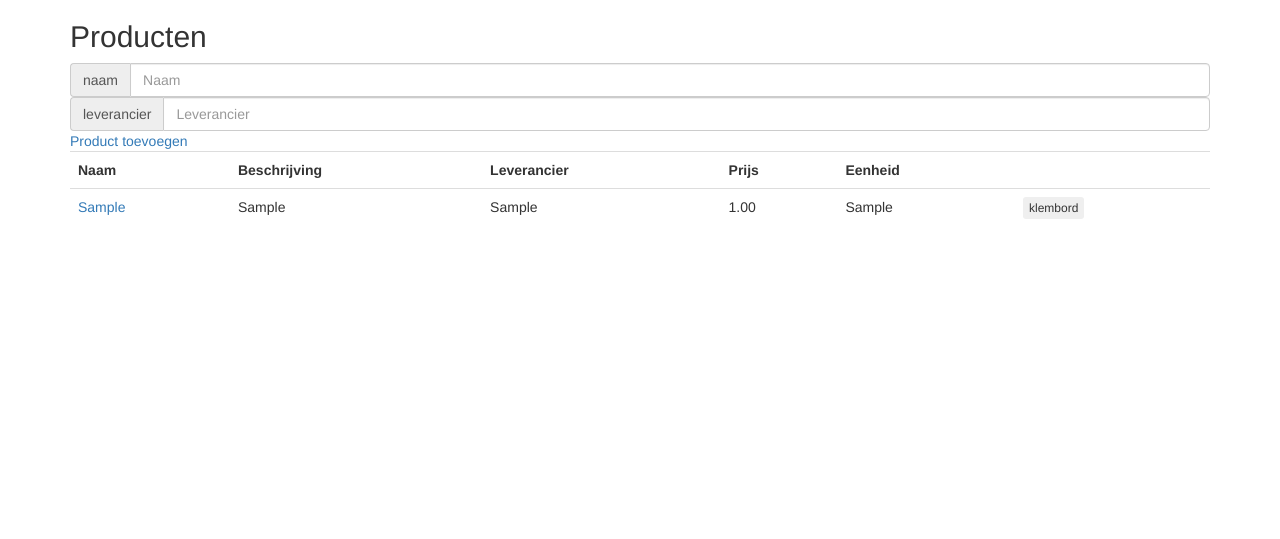
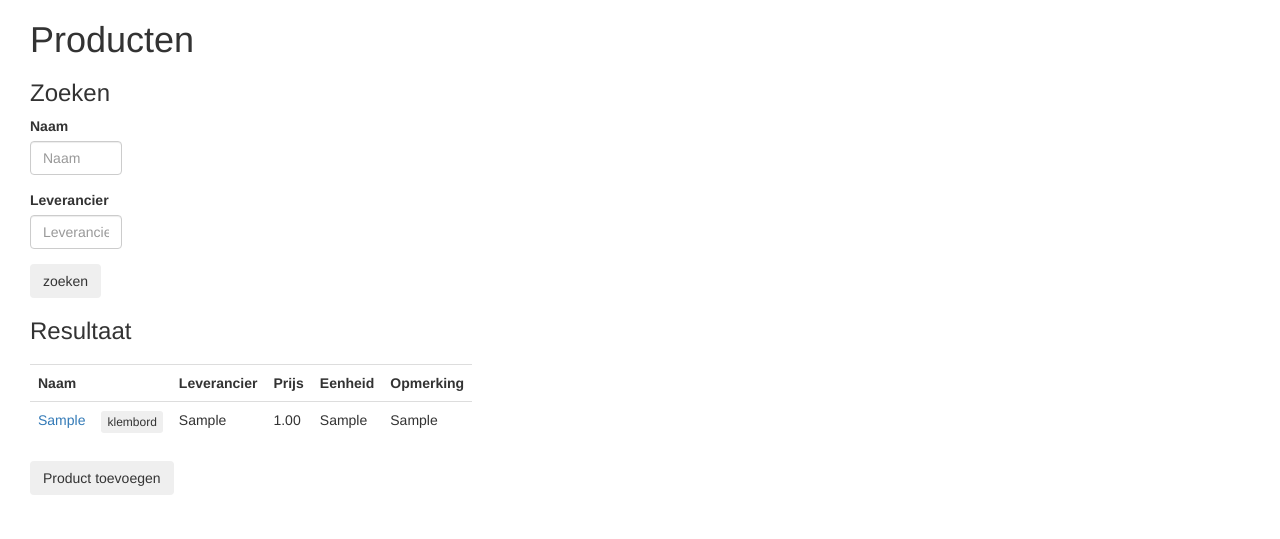
Before and after one commit to fahrrad/klepro, a Django app: page /producten/ in a window 1280 px wide. Shown: the top 539 px of the page. Run offline with Django 3.2, Linux system fonts and the light colour scheme; tables that the repository leaves empty hold one stand-in row (values such as "Sample post"); some libraries are stand-ins or nearby versions.

Commit message:
aantal aanpassinging na demo

```diff
--- a/klepro/settings.py
+++ b/klepro/settings.py
@@ -83,9 +83,9 @@ DATABASES = {
 # Internationalization
 # https://docs.djangoproject.com/en/1.6/topics/i18n/
 
-LANGUAGE_CODE = 'en-us'
+LANGUAGE_CODE = 'nl-be'
 
-TIME_ZONE = 'UTC'
+TIME_ZONE = 'Europe/Brussels'
 
 USE_I18N = True
 
--- a/producten/models.py
+++ b/producten/models.py
@@ -28,17 +28,19 @@ class Product(models.Model):
 
     class Meta:
         abstract = True
-        ordering = ["-naam"]
+        ordering = ["naam"]
 
 class SimpelProduct(Product):
-    """Een simpel product. Simpel betekend hier niet samengesteld"""
+    """Een simpel product. Simpel betekent hier niet samengesteld"""
 
     leverancier = models.ForeignKey(Leverancier)
     prijs = models.DecimalField(max_digits=6, decimal_places=2)
     eenheid = models.ForeignKey(Eenheid)
 
+
+
     def klembord_lijn(self):
-        return "%s\t%.2f" % (self.naam, self.prijs)
+        return "%s\t%.2f\t%s" % (self.naam, self.prijs, self.eenheid.afkorting, )
 
     def __unicode__(self):
         return "%s (%.2f/%s)" % (self.naam, self.prijs, self.eenheid.afkorting)
@@ -65,3 +67,16 @@ class SamengesteldProduct(Product):
     def prijs(self):
         """Berekent de prijs door de individuele prijzen op te tellen"""
         return sum((p.simpelProduct.prijs * p.aantal for p in self.samengesteldproductlijn_set.all()))
+
+
+def import_product(naam_q, lev_q, eenheid_q, prijs):
+    leverancier = Leverancier.objects.get(naam=lev_q)
+    eenheid = Eenheid.objects.get(afkorting=eenheid_q)
+    SimpelProduct.objects.create(naam=naam_q.lower(),
+                                 leverancier=leverancier, eenheid=eenheid, prijs=prijs)
+
+def import_producten_file(filename):
+    for naam, leverancier, eenheid, prijs in \
+        (x.split('\t') for x in open(filename, 'rb')):
+
+        print naam, leverancier, eenheid, prijs
--- a/producten/templates/producten/simpelproduct_list.html
+++ b/producten/templates/producten/simpelproduct_list.html
@@ -3,51 +3,58 @@
 {% load staticfiles %}
 
 {% block content %}
-    <h2>Producten</h2>
+    <h1>Producten</h1>
+    <h3>Zoeken</h3>
 
-    <form action="" method="GET">
+    <form action="" method="GET" role="form">
         {% csrf_token %}
-        <span class="input-group">
-            <span class="input-group-addon">naam</span>
-            <input type="text" class="form-control" name="naam" placeholder="Naam"
+        <div class="form-group">
+            <label for="naamInput">Naam</label>
+            <input id="naamInput" type="text" class="form-control" name="naam" placeholder="Naam"
                    onKeyPress="return checkSubmit(event)"/>
-        </span>
+        </div>
 
-        <span class="input-group">
-            <span class="input-group-addon">leverancier</span>
-            <input type="text" class="form-control" name="leverancier" placeholder="Leverancier"
+        <div class="form-group">
+            <label for="leverancierInput">Leverancier</label>
+            <input id="leverancierInput" type="text" class="form-control" name="leverancier" placeholder="Leverancier"
                    onKeyPress="return checkSubmit(event)"/>
-        </span>
+        </div>
 
-        <input type="submit" style="display:none"/>
+        <input class="btn" type="submit" value="zoeken"/>
+
+
     </form>
+
+    <h3>Resultaat</h3>
 
     <table class="table">
         <tr>
             <th>Naam</th>
-            <th>Beschrijving</th>
+            <th></th>
             <th>Leverancier</th>
             <th>Prijs</th>
             <th>Eenheid</th>
-            <th></th>
+            <th>Opmerking</th>
         </tr>
         {% for product in object_list %}
         <tr>
             <td class="product_naam"><a href="{% url "admin:producten_simpelproduct_change" product.pk %}?next={{ request.path }}"> {{ product.naam }}</a> </td>
-            <td class="product_beschrijving">{{ product.beschrijving }}</td>
+            <td>
+                <button class="klembord_button btn btn-xs">klembord</button>
+            </td>
             <td class="product_leverancier">{{ product.leverancier.naam}}</td>
             <td class="product_prijs">{{ product.prijs}} </td>
             <td class="product_eenheid">{{ product.eenheid.afkorting }}</td>
             <td class="hidden">{{ product.klembord_lijn }}</td>
-            <td>
-                <button class="klembord_button btn btn-xs">klembord</button>
-            </td>
+            <td class="product_beschrijving">{{ product.beschrijving }}</td>
         </tr>
         {% endfor %}
+    </table>
 
-        <a href="{% url 'admin:producten_simpelproduct_add' %}?next={{ request.path }}">Product toevoegen</a>
+    <form  action="{% url 'admin:producten_simpelproduct_add' %}?next={{ request.path }}">
+        <input class="btn" type="submit" value="Product toevoegen" />
+    </form>
 
-    </table>
     <div class="pagination">
     {% if is_paginated %}
         <ul class="pagination">
--- a/producten/views.py
+++ b/producten/views.py
@@ -14,4 +14,4 @@ class ProductenListView(FilterMixin, ListView):
     allowed_filters = {'naam': 'naam__icontains',
                        'leverancier': 'leverancier__naam__icontains'}
     model = SimpelProduct
-    paginate_by = 2
+    paginate_by = 25
--- a/static/producten/stylesheet.css
+++ b/static/producten/stylesheet.css
@@ -5,3 +5,11 @@
 .product_eenheid{
     text-align: left;
 }
+
+.table {
+    margin-top: 20px;
+}
+
+tr.product_beschrijving {
+    display: none;
+}
--- a/templates/base.html
+++ b/templates/base.html
@@ -16,9 +16,12 @@
 
 <body>
 
-    <div class="container">
+    <div class="container col-lg-2"/>
+
+    <div class="container col-lg-8">
         {% block content %}{% endblock %}
     </div>
+    <div class="container col-lg-2"/>
 
 
     <!--  JQuery -->
```
Also changed, not shown: 1 other file.
